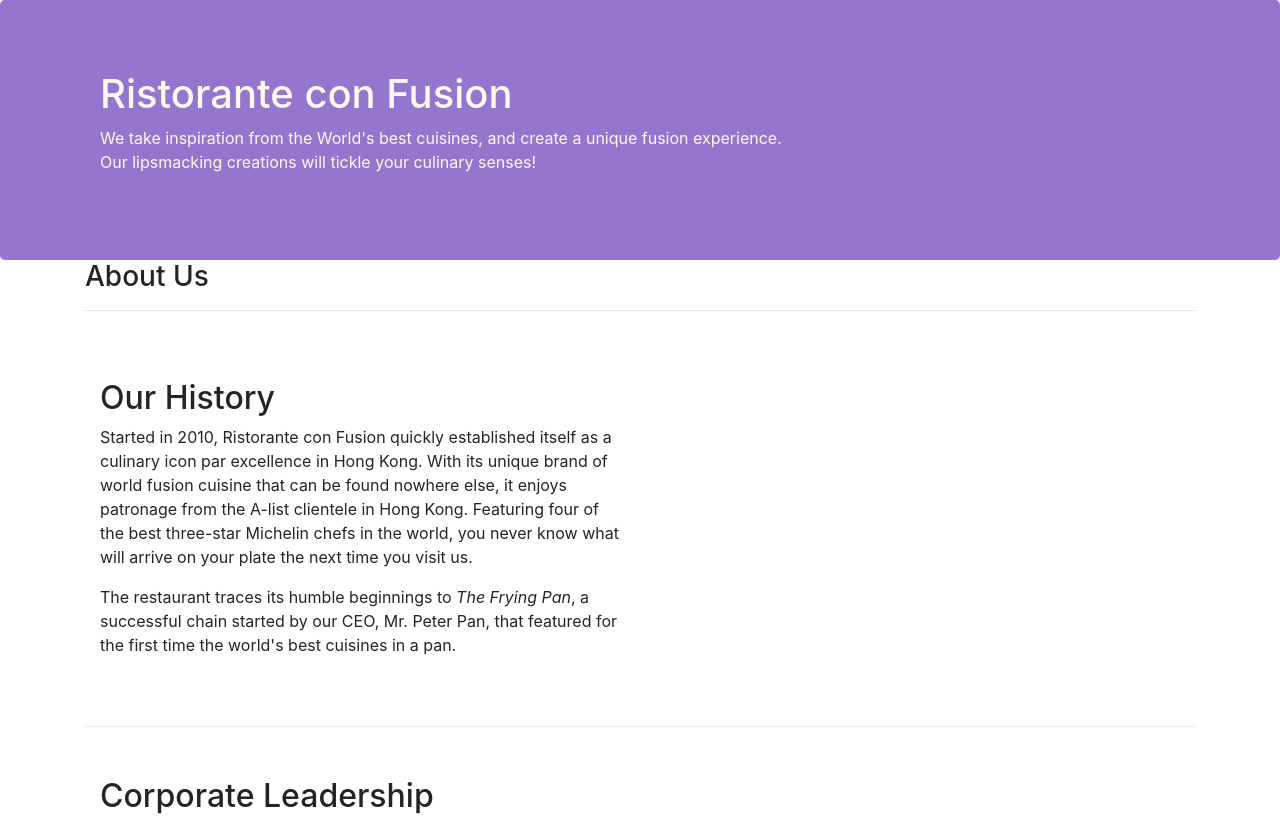
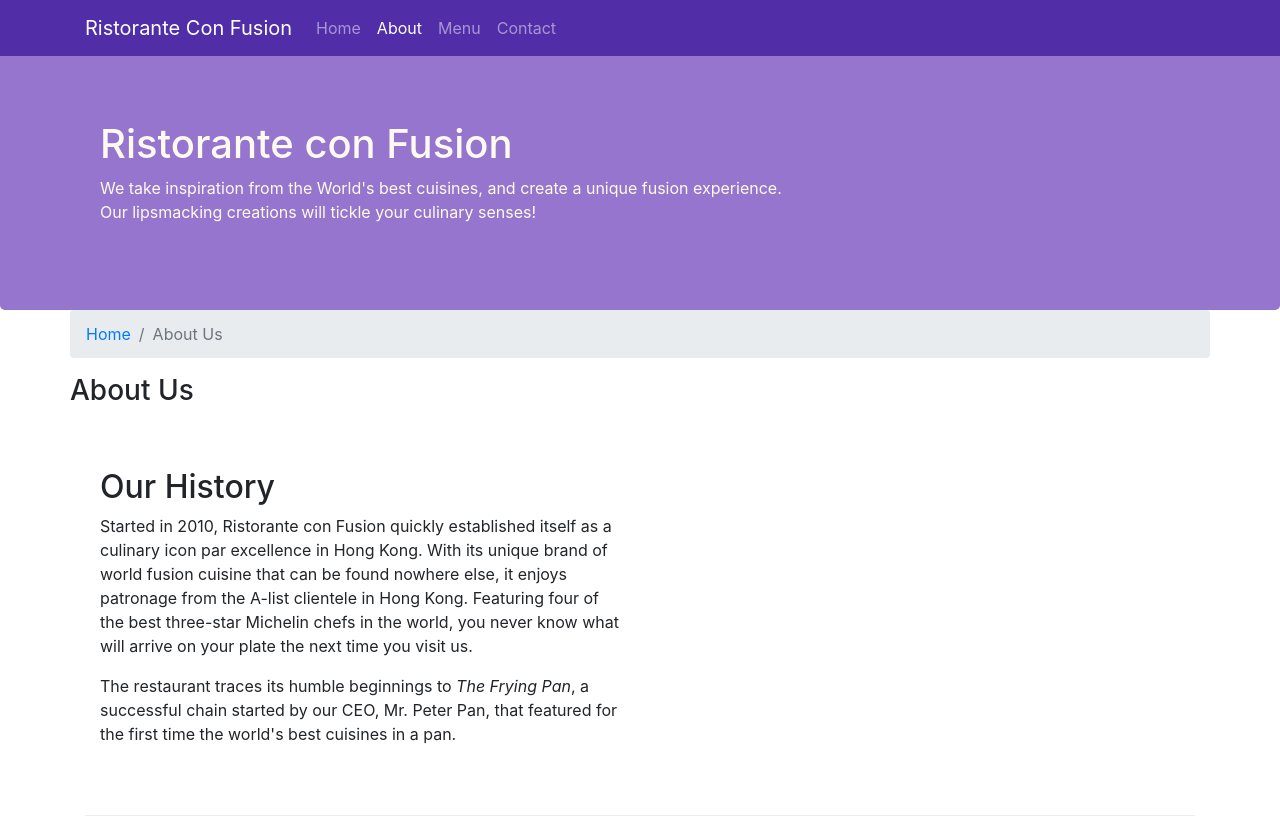
Before and after one commit to AndreyG75/Bootstrap4, a website: page aboutus.html in a window 1280 px wide. Shown: the top 818 px of the page. Drawn offline with nearby package versions, Linux system fonts and the light colour scheme.

Commit message:
Navbar and Breadcrumbs

```diff
--- a/aboutus.html
+++ b/aboutus.html
@@ -13,6 +13,23 @@
 </head>
 
 <body>
+  <nav class="navbar navbar-dark navbar-expand-sm fixed-top">
+        <div class="container">
+          <button class="navbar-toggler" type="button" data-toggle="collapse" data-target="#Navbar">
+                  <span class="navbar-toggler-icon"></span>
+                  </button>
+           <a class="navbar-brand" href="#">Ristorante Con Fusion</a>
+           <div class="collapse navbar-collapse" id="Navbar">
+                <ul class="navbar-nav mr-auto">
+                    <li class="nav-item"><a class="nav-link" href="./index.html">Home</a></li>
+                    <li class="nav-item active"><a class="nav-link" href="#">About</a></li>
+                    <li class="nav-item"><a class="nav-link" href="#">Menu</a></li>
+                    <li class="nav-item"><a class="nav-link" href="#">Contact</a></li>
+
+                </ul>
+        </div>
+           </div>
+  </nav>
 
     <header class="jumbotron">
         <div class="container">
@@ -29,7 +46,11 @@
     </header>
 
         <div class="container">
-            <div>
+            <div class="row">
+              <ol class="col-12 breadcrumb">
+                <li class="breadcrumb-item"><a href="./index.html">Home</a></li>
+                <li class="breadcrumb-item active">About Us</li>
+            </ol>
                <h3>About Us</h3>
                <hr>
             </div>
@@ -113,6 +134,10 @@
         </div>
     </footer>
 
+    <script src="node_modules/jquery/dist/jquery.slim.min.js"></script>
+    <script src="node_modules/popper.js/dist/umd/popper.min.js"></script>
+    <script src="node_modules/bootstrap/dist/js/bootstrap.min.js"></script>
+
 </body>
 
 </html>
--- a/css/styles.css
+++ b/css/styles.css
@@ -28,3 +28,12 @@ address{
     margin:0px;
     color:#0f0f0f;
 }
+
+body{
+    padding:50px 0px 0px 0px;
+    z-index:0;
+}
+
+.navbar-dark {
+     background-color: #512DA8;
+}
```
Also changed, not shown: index.html (+17 -0 lines).
